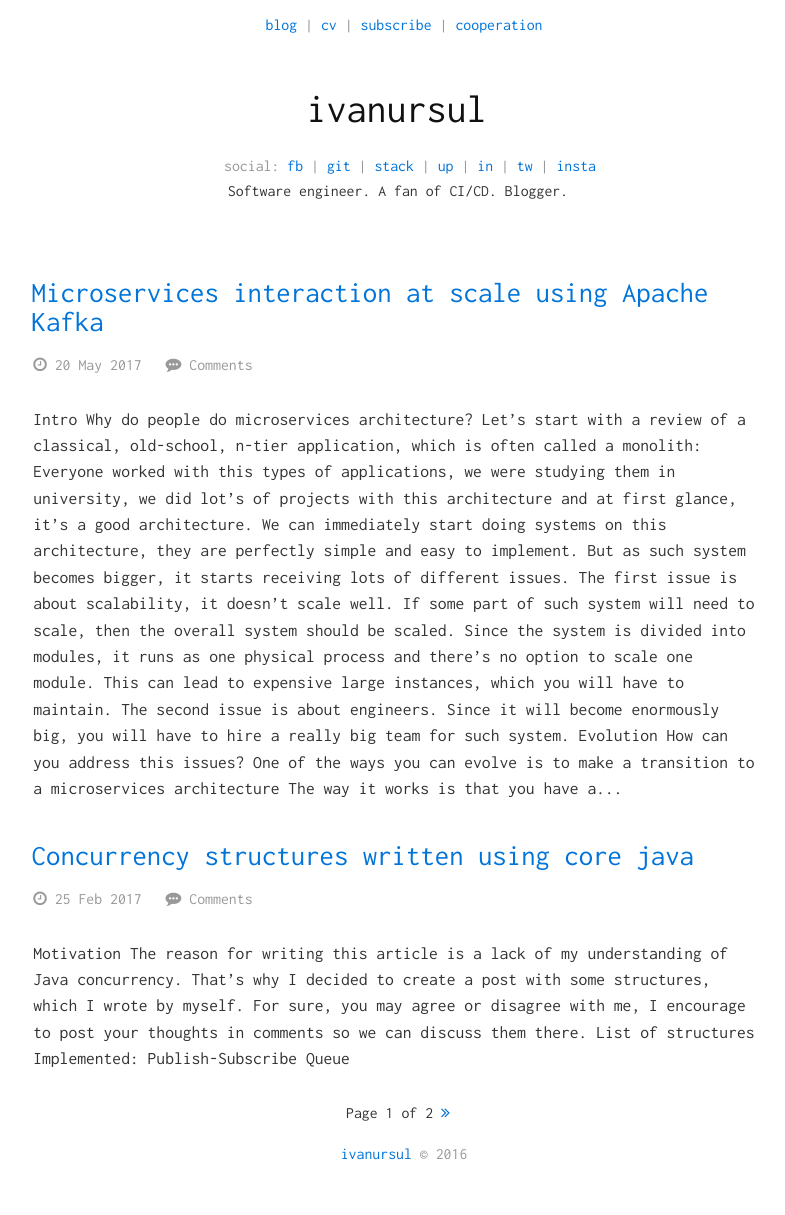
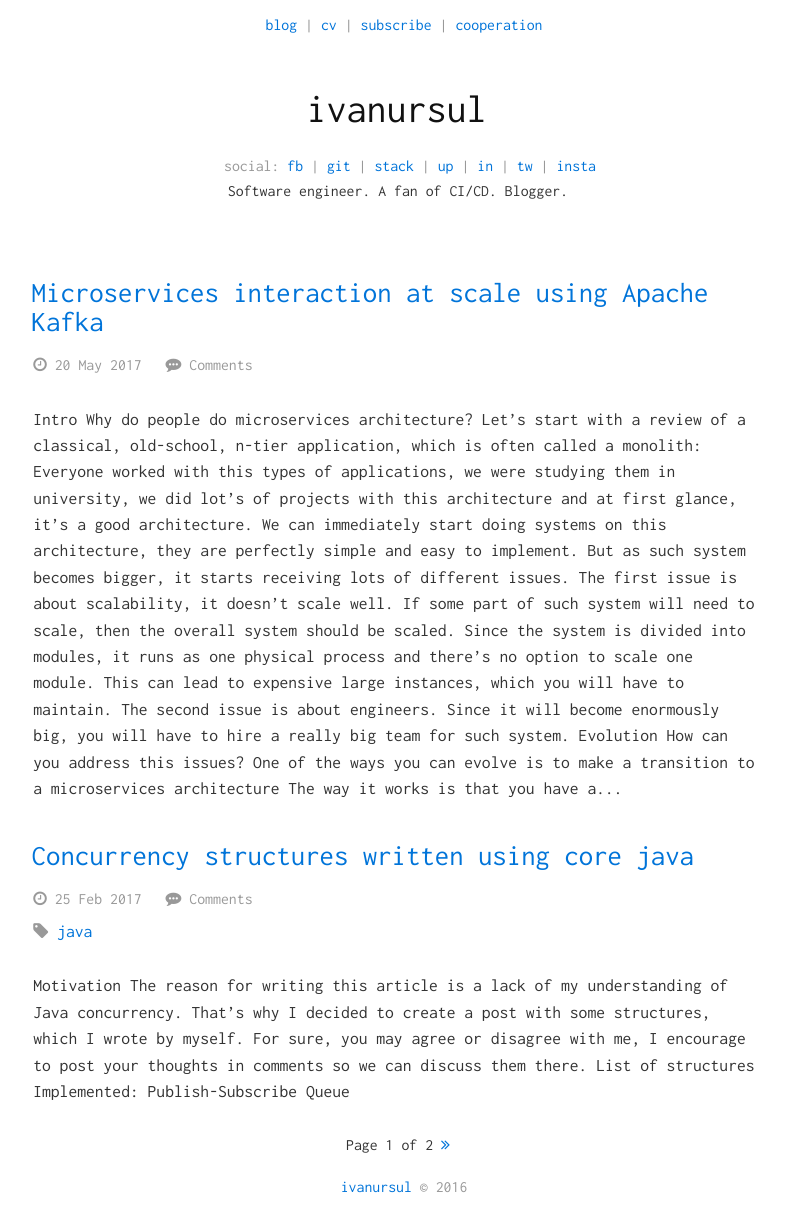
Before and after one commit to ivanursul/ivanursul, a Jekyll site: the page built from index.html, in a window 1280 px wide. Shown: the whole page, without its empty margins (242-1027 px from the left). Built offline with Jekyll 4.4.1, drawn with Linux system fonts in a browser that asks for light colours; the list of posts is cut into pages by our own code; comment, search, counter and statistics services are not loaded; before the commit the page ends 1182 px from its top, so only the background shows below that.

Commit message:
implemented tags

```diff
--- /dev/null
+++ b/_includes/article_summary.html
@@ -0,0 +1,29 @@
+<article class="post">
+
+    <header class="post-header">
+        <h2 class="post-title">
+            <a href="{{ post.url | relative_url }}">
+                {{ post.title }}
+            </a>
+        </h2>
+
+        <p class="post-time">
+            <i class="fa fa-clock-o" aria-hidden="true"></i>
+            <time datetime="{{ post.date | date: '%Y/%m/%d' }}">
+                {{ post.date | date_to_string }}
+            </time>
+            &#160;
+            <i class="fa fa-commenting" aria-hidden="true"></i>
+            <a class="comment-count" href="{{ post.url | relative_url }}/#disqus_thread"
+            data-disqus-identifier='ghost-https://ivanursul.com/microservices-interaction-apache-kafka/'>Comments</a>
+            &#160;
+        </p>
+
+        {% include post_tags.html %}
+
+    </header>
+    <section class="post-excerpt">
+        {{ post.content | strip_html | truncatewords: 200 }}
+    </section>
+
+</article>
--- /dev/null
+++ b/_includes/post_tags.html
@@ -0,0 +1,20 @@
+{% assign tags_size = post.tags | size %}
+
+{% if tags_size != 0 %}
+
+    <div class="post-tags">
+
+        <i class="fa fa-tag"></i>
+
+        {% assign last_tag = post.tags | last %}
+        {% for tag_name in post.tags %}
+            {% assign tag_slug = tag_name | slugify  %}
+            {% if tag_name != last_tag %}
+                <a class="tag-link" href="{{ site.baseurl }}/tag/{{ tag_slug }}">{{tag_name}}</a>,
+            {% else %}
+                <a class="tag-link" href="{{ site.baseurl }}/tag/{{ tag_slug }}">{{tag_name}}</a>
+            {% endif %}
+        {% endfor %}
+    </div>
+
+{% endif %}
--- a/_includes/posts_list.html
+++ b/_includes/posts_list.html
@@ -2,32 +2,7 @@
 
     {% for post in paginator.posts %}
 
-        <article class="post">
-
-            <header class="post-header">
-                <h2 class="post-title">
-                    <a href="{{ post.url | relative_url }}">
-                        {{ post.title }}
-                    </a>
-                </h2>
-
-                <p class="post-time">
-                    <i class="fa fa-clock-o" aria-hidden="true"></i>
-                    <time datetime="{{ post.date | date: '%Y/%m/%d' }}">
-                        {{ post.date | date_to_string }}
-                    </time>
-                    &#160;
-                    <i class="fa fa-commenting" aria-hidden="true"></i>
-                    <a class="comment-count" href="{{ post.url | relative_url }}/#disqus_thread"
-                    data-disqus-identifier='ghost-https://ivanursul.com/microservices-interaction-apache-kafka/'>Comments</a>
-                    &#160;
-                </p>
-            </header>
-            <section class="post-excerpt">
-                {{ post.content | strip_html | truncatewords: 200 }}
-            </section>
-
-        </article>
+        {% include article_summary.html %}
 
     {% endfor %}
 
--- a/_layouts/post.html
+++ b/_layouts/post.html
@@ -26,6 +26,9 @@
             data-disqus-identifier='ghost-https://ivanursul.com/microservices-interaction-apache-kafka/'>Comments</a>
             &#160;
           </p>
+
+          {% include article_tags.html %}
+
       </header>
 
       {{ content }}
--- a/_posts/2017-02-06-database-migration-tools-for-mongo-db.markdown
+++ b/_posts/2017-02-06-database-migration-tools-for-mongo-db.markdown
@@ -1,8 +1,9 @@
 ---
 layout: post
-title:  "Concurrency structures written using core java"
+title:  "Database Migration tools for Mongo DB"
 date:   2017-02-06 11:29:52 +0300
 permalink: database-migration-tools-for-mongo-db
+tags: mongodb java migrations
 ---
 ![My helpful screenshot]({{ site.url }}{{ site.baseurl }}/assets/images/MongoDB-Logo-5c3a7405a85675366beb3a5ec4c032348c390b3f142f5e6dddf1d78e2df5cb5c.png)
 
--- a/_posts/2017-02-25-concurrency-structures.markdown
+++ b/_posts/2017-02-25-concurrency-structures.markdown
@@ -3,6 +3,7 @@ layout: post
 title:  "Concurrency structures written using core java"
 date:   2017-02-25 11:29:52 +0300
 permalink: mconcurrency-structures
+tags: java
 ---
 ### Motivation
 
--- /dev/null
+++ b/_sass/site.scss
@@ -0,0 +1,16 @@
+.post-tags {
+    color: #999;
+}
+
+.tags-list {
+    text-align: center;
+}
+
+.tags-list__tag-name {
+    display: inline-block;
+    text-align: center;
+    font-size: 1.5em;
+    padding: .2em;
+    border-bottom: 1px solid #999;
+    border-top: 1px solid #999;
+}
--- a/assets/main.scss
+++ b/assets/main.scss
@@ -4,3 +4,4 @@
 
 @import "fa";
 @import "application";
+@import "site";
--- a/assets/page.scss
+++ b/assets/page.scss
@@ -3,3 +3,4 @@
 
 @import "fa";
 @import "sub";
+@import "site";
```
Also changed, not shown: _includes/article_tags.html (added, +20 -0 lines), _layouts/tags_list.html (added, +26 -0 lines), tag/java.html (added, +10 -0 lines), tag/migrations.html (added, +10 -0 lines), tag/mongodb.html (added, +10 -0 lines).
